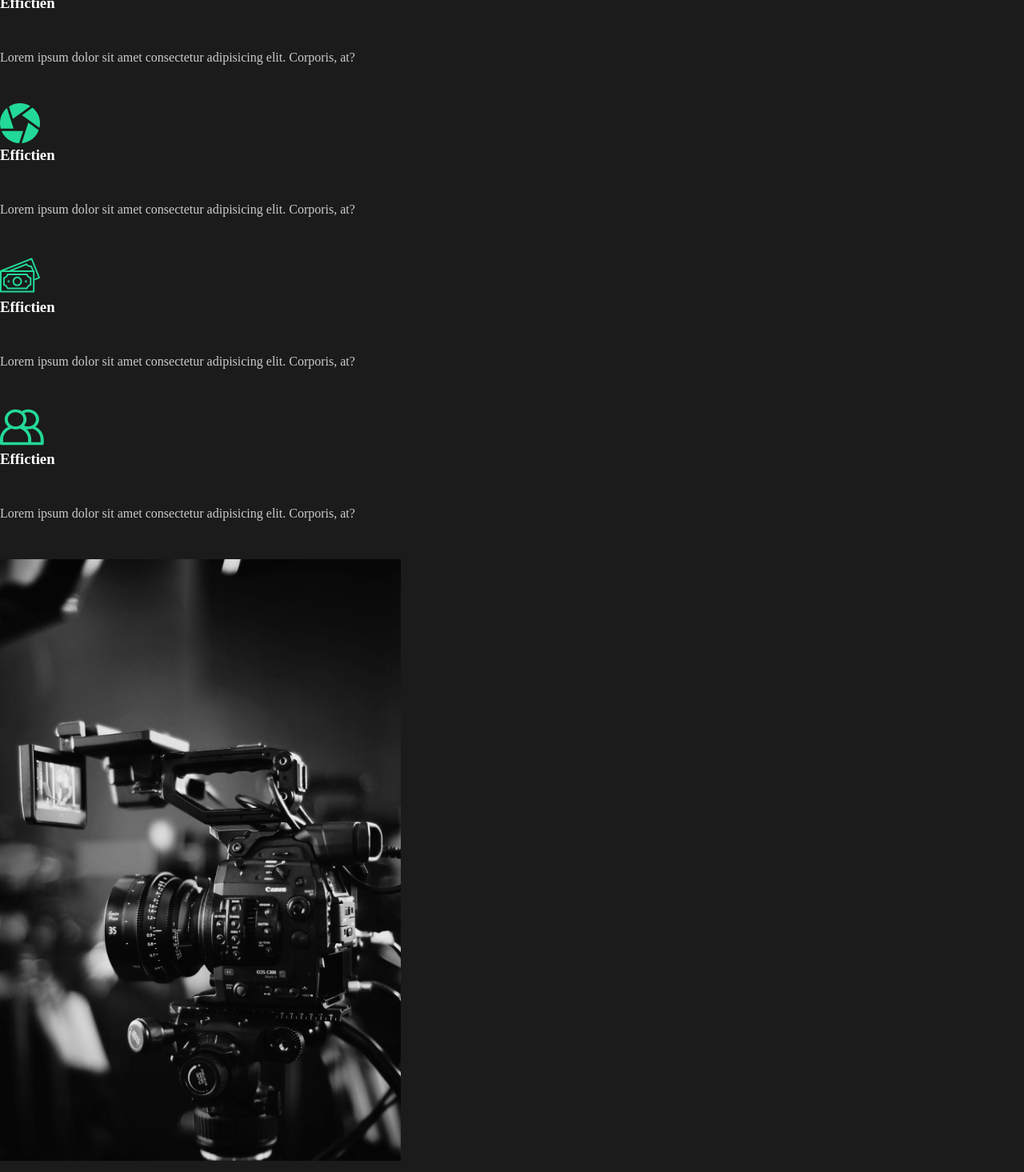
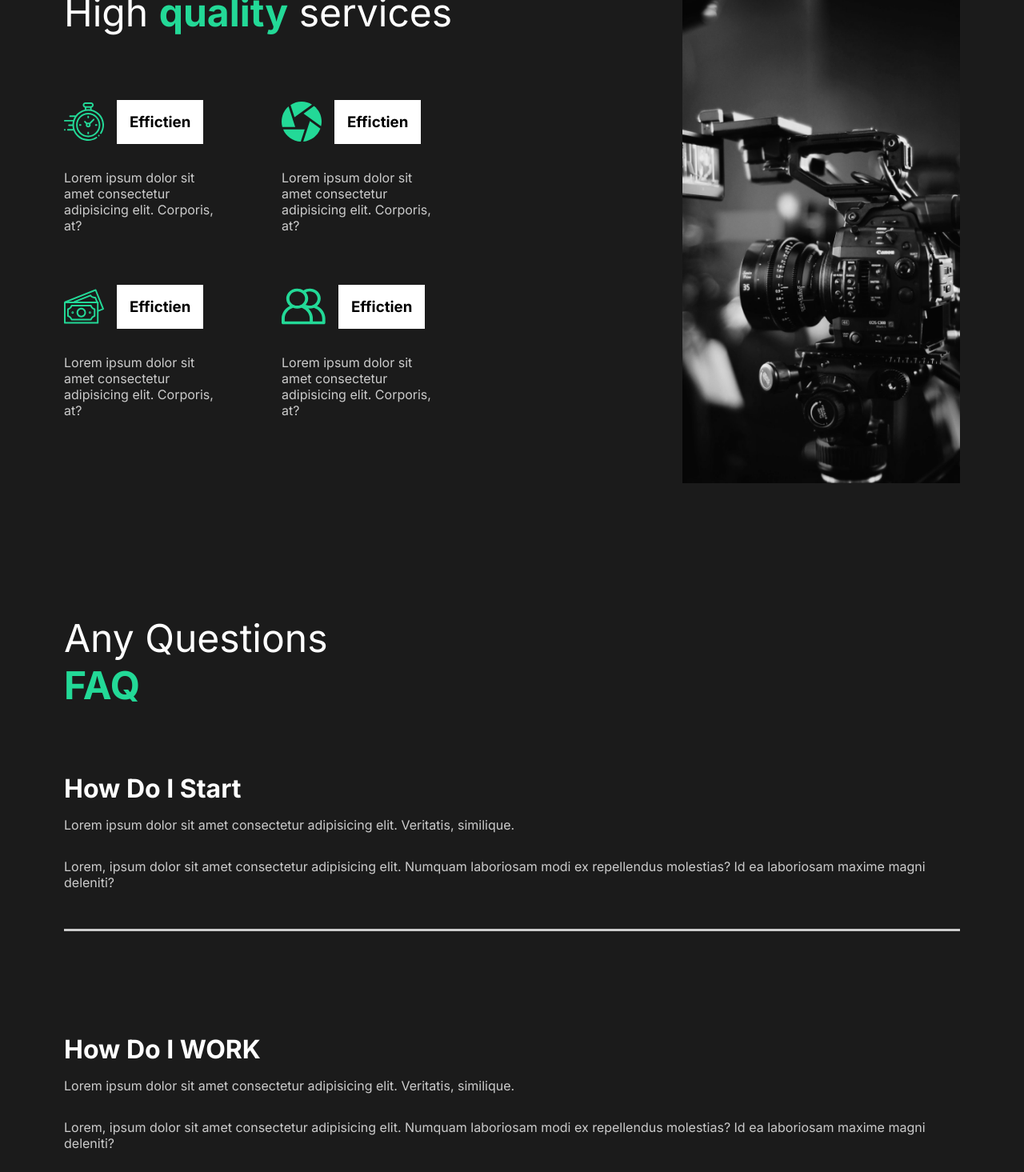
Before and after one commit to ZawojWeb/WebPortfolio-in-React, a React (Create React App) app: page / in a window 1280 px wide. Shown: the part 920-2385 px from the top of the page at 80% size. Built offline with nearby package versions, Linux system fonts and the light colour scheme.

Commit message:
Aktualizacja strny

```diff
--- a/public/index.html
+++ b/public/index.html
@@ -14,6 +14,8 @@
       manifest.json provides metadata used when your web app is installed on a
       user's mobile device or desktop. See https://developers.google.com/web/fundamentals/web-app-manifest/
     -->
+    <link rel="preconnect" href="https://fonts.gstatic.com">
+<link href="https://fonts.googleapis.com/css2?family=Inter:wght@400;700&family=Lobster&display=swap" rel="stylesheet">
     <link rel="manifest" href="%PUBLIC_URL%/manifest.json" />
     <!--
       Notice the use of %PUBLIC_URL% in the tags above.
--- a/src/components/AboutSection.js
+++ b/src/components/AboutSection.js
@@ -1,6 +1,6 @@
 import React from 'react';
-import home1 from "../img/home1.png"
-import styled from 'styled-components'
+import home1 from "../img/home1.png";
+import {SAbout,SDesc,SImage,SHideDiv} from '../styles'
 const AboutSection = () => {
     return(
         <SAbout>
@@ -28,36 +28,7 @@ const AboutSection = () => {
 
 // Styled components
 
-const SAbout = styled.section`
-    min-height: 80vh;
-    display: flex;
-    align-items: center;
-    justify-content: space-between;
-    padding: 5rem;
-    color: white;
-`
 
-const SDesc = styled.div`
-    flex: 1;
-    padding-right: 5rem;
-    h2{
-        font-weight: lighter;
-    }
-`
-
-const SImage= styled.div`
-    flex: 1;
-    overflow: hidden;
-    img{
-        width: 100%;
-        height: 80vh;
-        object-fit: cover;
-    }
-`
-
-const SHideDiv = styled.div`
-    overflow: hidden;
-`
 
 
 export default AboutSection
--- a/src/components/FAQ.js
+++ b/src/components/FAQ.js
@@ -1,8 +1,9 @@
 import React from 'react';
-
+import styled from 'styled-components'
+import {SAbout} from '../styles'
 const FAQ = () => {
     return(
-        <section className="FAQ">
+        <SFaq>
             <h2>Any Questions <span>FAQ</span></h2>
             <div className="question">
                 <h4>How Do I Start</h4>
@@ -10,6 +11,7 @@ const FAQ = () => {
                     <p>Lorem ipsum dolor sit amet consectetur adipisicing elit. Veritatis, similique.</p>
                     <p>Lorem, ipsum dolor sit amet consectetur adipisicing elit. Numquam laboriosam modi ex repellendus molestias? Id ea laboriosam maxime magni deleniti?</p>
                 </div>
+                <div className="faq-line"></div>
             </div>
             <div className="question">
                 <h4>How Do I WORK</h4>
@@ -17,6 +19,7 @@ const FAQ = () => {
                     <p>Lorem ipsum dolor sit amet consectetur adipisicing elit. Veritatis, similique.</p>
                     <p>Lorem, ipsum dolor sit amet consectetur adipisicing elit. Numquam laboriosam modi ex repellendus molestias? Id ea laboriosam maxime magni deleniti?</p>
                 </div>
+                <div className="faq-line"></div>
             </div>
             <div className="question">
                 <h4>How pay</h4>
@@ -24,6 +27,7 @@ const FAQ = () => {
                     <p>Lorem ipsum dolor sit amet consectetur adipisicing elit. Veritatis, similique.</p>
                     <p>Lorem, ipsum dolor sit amet consectetur adipisicing elit. Numquam laboriosam modi ex repellendus molestias? Id ea laboriosam maxime magni deleniti?</p>
                 </div>
+                <div className="faq-line"></div>
             </div>
             <div className="question">
                 <h4>What products do you offer</h4>
@@ -31,9 +35,39 @@ const FAQ = () => {
                     <p>Lorem ipsum dolor sit amet consectetur adipisicing elit. Veritatis, similique.</p>
                     <p>Lorem, ipsum dolor sit amet consectetur adipisicing elit. Numquam laboriosam modi ex repellendus molestias? Id ea laboriosam maxime magni deleniti?</p>
                 </div>
+                <div className="faq-line"></div>
             </div>
-        </section>
+        </SFaq>
     )
 }
+const SFaq = styled(SAbout)`
+    display: block;
+
+    span{
+        display: block;
+
+    }
+    h2{
+        padding-bottom: 2rem;
+        font-weight: lighter;
+    }
+    .faq-line{
+        background: #cccccc;
+        height: 0.2rem;
+        margin: 2rem 0rem;
+        width: 100%;
+    }
+    .question{
+        padding: 3rem 0rem;
+        cursor: pointer;
+    }
+
+    .answear{
+        padding: 2rem 0rem;
+        p{
+            padding: 1rem 0rem;
+        }
+    }
+`
 
 export default FAQ
--- a/src/components/GlobalStyle.js
+++ b/src/components/GlobalStyle.js
@@ -9,6 +9,7 @@ const GlobalStyle = createGlobalStyle `
 
     body{
         background: #1b1b1b;
+        font-family: 'Inter', sans-serif;
     }
 
     button{
@@ -36,6 +37,7 @@ const GlobalStyle = createGlobalStyle `
         }
         h4{
             font-weight: bold;
+            font-size: 2rem;
         }
         span{
             font-weight: bold;
@@ -45,7 +47,7 @@ const GlobalStyle = createGlobalStyle `
             font-size: 1.1rem;
         }
         p{
-            padding: 3rem 0rem;
+            padding: 1rem 0rem;
             color: #ccc;
             font-size: 1rem;
         }
--- a/src/components/ServicesSection.js
+++ b/src/components/ServicesSection.js
@@ -6,55 +6,80 @@ import money from '../img/money.svg'
 import teamwork from '../img/teamwork.svg'
 import home2 from '../img/home2.png'
 
+import {SAbout,SDesc,SImage} from '../styles'
+import styled from 'styled-components';
+
 const ServicesSection = () => {
     return(
-        <section className="ServicesSection">
-            <div className="description">
+        <SServices>
+            <SDesc>
                 <header>
                     <h2>High <span>quality</span> services</h2>
-                    <div className="cards">
-                        <div className="card">
+                    <SCards >
+                        <SCard>
                             <div className="icon">
                                 <img src={clock} alt="clock icon" />
                                 <h3>Effictien</h3>
                             </div>
                             <p>Lorem ipsum dolor sit amet consectetur adipisicing elit. Corporis, at?</p>
-                        </div>
-                    </div>
-                    <div className="cards">
-                        <div className="card">
+                        </SCard>
+
+                        <SCard>
                             <div className="icon">
                                 <img src={diaphragm} alt="diaphragm icon" />
                                 <h3>Effictien</h3>
                             </div>
                             <p>Lorem ipsum dolor sit amet consectetur adipisicing elit. Corporis, at?</p>
-                        </div>
-                    </div>
-                    <div className="cards">
-                        <div className="card">
+                        </SCard>
+                        <SCard>
                             <div className="icon">
                                 <img src={money} alt="money icon" />
                                 <h3>Effictien</h3>
                             </div>
                             <p>Lorem ipsum dolor sit amet consectetur adipisicing elit. Corporis, at?</p>
-                        </div>
-                    </div>
-                    <div className="cards">
-                        <div className="card">
+                        </SCard>
+                        <SCard>
                             <div className="icon">
                                 <img src={teamwork} alt="teamwork icon" />
                                 <h3>Effictien</h3>
                             </div>
                             <p>Lorem ipsum dolor sit amet consectetur adipisicing elit. Corporis, at?</p>
-                        </div>
-                    </div>
+                        </SCard>
+                    </SCards>
                 </header>
-            </div>
-            <div className="image">
+            </SDesc>
+            <SImage>
                 <img src={home2} alt="" />
-            </div>
-        </section>
+            </SImage>
+        </SServices>
     )
 }
 
+const SServices = styled(SAbout)`
+    h2{
+        padding-bottom: 5rem;
+    }
+    p{
+        width: 70%;
+        padding:2rem 0rem 4rem 0rem;
+    }
+`
+
+const SCards = styled.div`
+    display: flex;
+    flex-wrap: wrap;
+`
+const SCard = styled.div`
+    flex-basis: 17rem;
+    .icon{
+        display: flex;
+        align-items: center;
+    }
+    h3{
+        margin-left: 1rem;
+        background: white;
+        color: black;
+        padding: 1rem;
+    }
+`
 export default ServicesSection
--- /dev/null
+++ b/src/styles.js
@@ -0,0 +1,31 @@
+import styled from 'styled-components'
+
+export const SAbout = styled.section`
+    min-height: 80vh;
+    display: flex;
+    align-items: center;
+    justify-content: space-between;
+    padding: 5rem;
+    color: white;
+`
+export const SDesc = styled.div`
+    flex: 2;
+    padding-right: 5rem;
+    h2{
+        font-weight: lighter;
+    }
+`
+
+export const SImage= styled.div`
+    flex: 1;
+    overflow: hidden;
+    img{
+        width: 100%;
+        height: 80vh;
+        object-fit: cover;
+    }
+`
+
+export const SHideDiv = styled.div`
+    overflow: hidden;
+`
```
Also changed, not shown: src/components/Nav.js (added, +11 -0 lines).
